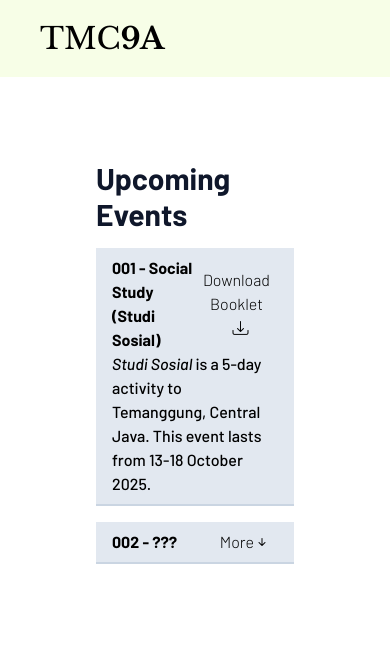
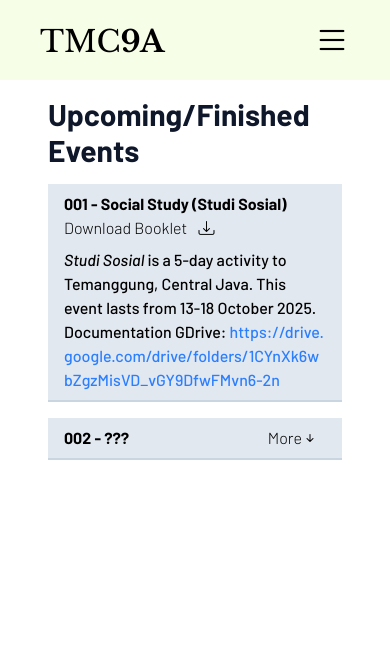
Before and after one commit to jankoneli/20-tmc9a-website, a website: page agenda.html in a window 390 px wide. Drawn offline with nearby package versions, Linux system fonts and the light colour scheme; files whose address does not match are found by name.

Commit message:
Website is now mobile-friendly

```diff
--- a/agenda.html
+++ b/agenda.html
@@ -25,36 +25,47 @@
         }
 
         .libre-baskerville-regular-italic {
-        font-family: "Libre Baskerville", serif;
-        font-weight: 400;
-        font-style: italic;
+            font-family: "Libre Baskerville", serif;
+            font-weight: 400;
+            font-style: italic;
         }
 
         .barlow {
             font-family: "Barlow";
         }
-    </style>
+        </style>
 </head>
 <body>
-    <header class="fixed w-full flex bg-lime-50 p-5 px-10 items-end">
-        <h1 class="text-3xl text-black mr-10"><a href="/"><span class="libre-baskerville-regular">TMC</span><span class="libre-baskerville-bold">9A</span></a></h1>
+    <header class="fixed w-full flex flex-col bg-lime-50 " style="z-index: 3;">
+        <div class="flex flex-row p-5 px-10 items-end">
+            <h1 class="text-3xl text-black lg:mr-10"><a href="/"><span class="libre-baskerville-regular">TMC</span><span class="libre-baskerville-bold">9A</span></a></h1>
         <div class="hidden lg:block">
             <a href="/students" class="mr-4 barlow font-bold text-orange-500">[<span class="duration-150 hover:px-2 text-black">STUDENTS</span>]</a>
             <a href="/agenda" class="mr-4 barlow font-bold text-orange-500">[<span class="duration-150 hover:px-2 text-black">AGENDA</span>]</a>
             <a href="/archive" class="mr-4 barlow font-bold text-orange-500">[<span class="duration-150 hover:px-2 text-black">PUBLIC ARCHIVE</span>]</a>
         </div>
         <a href="/propose" class="hidden lg:block barlow font-bold hover:outline-2 outline-red-500 duration-100 outline-0 outline-offset-2" style="background: #ee0e00;padding: 0.5rem;color: white;margin-left: auto;">[PROPOSE A CHANGE]</a>
+        <button class="ml-auto lg:hidden" onclick="$('#navbar').toggle()"><i class="bi bi-list text-black text-4xl"></i></button>
+        </div>
+        <div class="bg-slate-200 flex flex-col p-4 px-10 gap-4" id="navbar">
+            <a href="/students" class="mr-4 barlow font-bold text-orange-500">[<span class="duration-150 hover:px-2 text-black">STUDENTS</span>]</a>
+            <a href="/agenda" class="mr-4 barlow font-bold text-orange-500">[<span class="duration-150 hover:px-2 text-black">AGENDA</span>]</a>
+            <a href="/archive" class="mr-4 barlow font-bold text-orange-500">[<span class="duration-150 hover:px-2 text-black">PUBLIC ARCHIVE</span>]</a>
+        </div>
     </header>
-    <main class="p-24 pt-40">
-        <h1 class="text-3xl barlow font-bold text-slate-900">Upcoming Events</h1>
+        <script>
+                $('#navbar').hide();
+            </script>
+    <main class="p-12 pt-24 lg:p-24 lg:pt-40">
+        <h1 class="text-3xl barlow font-bold text-slate-900">Upcoming/Finished Events</h1>
         <div class="flex flex-col mt-4 gap-4">
             <div class="bg-slate-200 border-b-2 border-slate-300 p-2 px-4 font-bold barlow flex flex-col" id="1">
-                <div class="flex justify-between">
+                <div class="flex justify-between flex-col lg:flex-row">
                     <h3>001 - Social Study (Studi Sosial)</h3>
-                    <button onclick="expand(1)" class="cursor-pointer hover:bg-slate-400 px-2 font-light">Download Booklet <i class="bi bi-download pl-2"></i></button>
+                    <a href="/src/docs/studisosial.pdf" class="cursor-pointer hover:bg-slate-400 pb-2 lg:pb-0 lg:px-2 font-light">Download Booklet <i class="bi bi-download pl-2"></i></a>
                 </div>
                 <div>
-                    <p class="font-medium"><i>Studi Sosial</i> is a 5-day activity to Temanggung, Central Java. This event lasts from 13-18 October 2025.</p>
+                    <p class="font-medium"><i>Studi Sosial</i> is a 5-day activity to Temanggung, Central Java. This event lasts from 13-18 October 2025. <br>Documentation GDrive: <a href="https://drive.google.com/drive/folders/1CYnXk6wbZgzMisVD_vGY9DfwFMvn6-2n" class="break-all text-blue-500">https://drive.google.com/drive/folders/1CYnXk6wbZgzMisVD_vGY9DfwFMvn6-2n</a></p>
                 </div>
             </div>
             <div class="bg-slate-200 border-b-2 border-slate-300 p-2 px-4 font-bold barlow flex justify-between">
```
Also changed, not shown: index.html (+15 -2 lines), students.html (+22 -7 lines), 1 other file.
